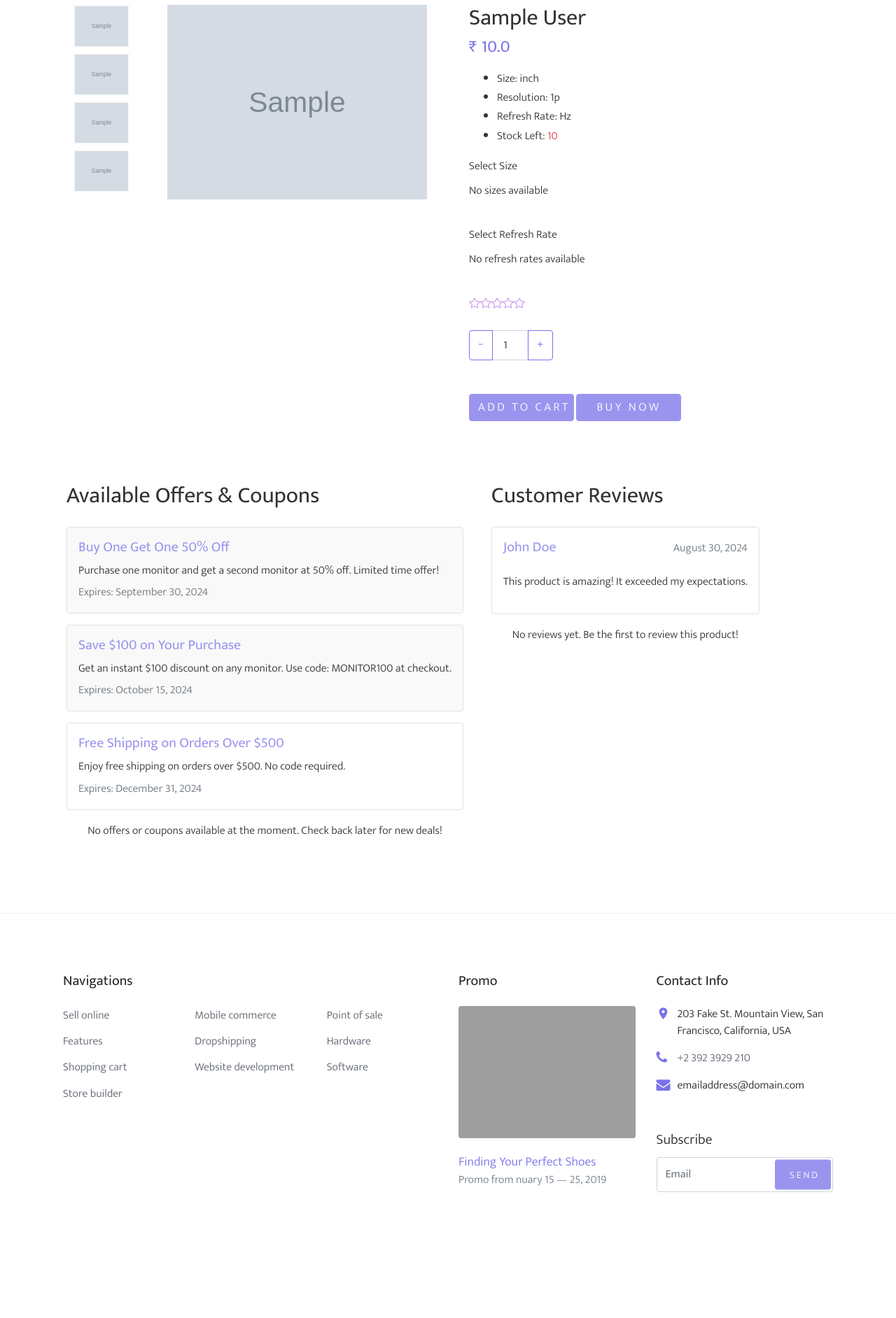
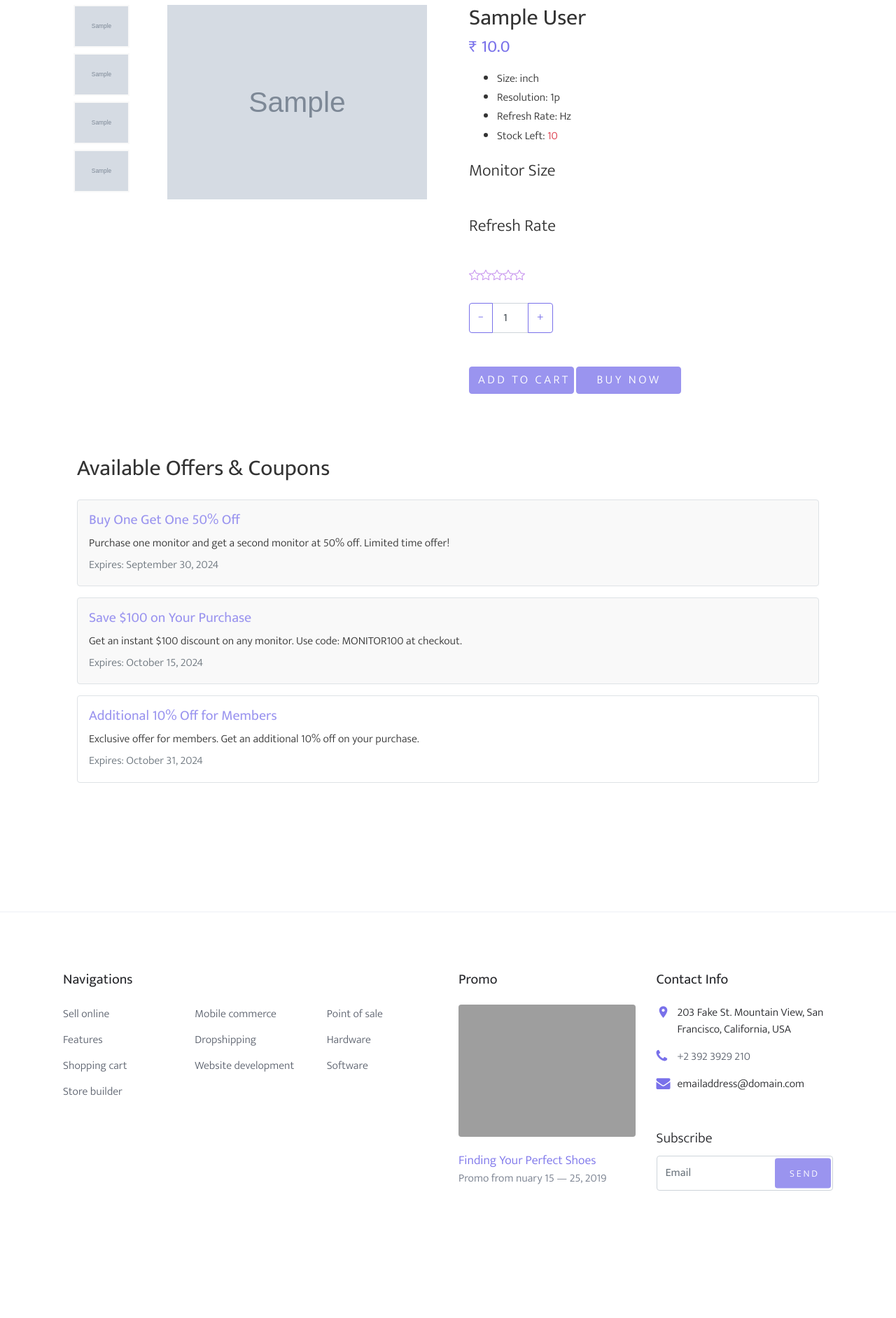
Before and after one commit to SahalSabith/Display-Hub, a Django app: page /product/1/ in a window 1280 px wide. Shown: the part 363-2247 px from the top of the page at 70% size. After the commit the page ends 2065 px from the top, so only its background shows below. Run offline with Django 5.2, Linux system fonts and the light colour scheme; tables that the repository leaves empty hold one stand-in row (values such as "Sample post"); grey boxes marked "Sample" are stand-in pictures; some libraries are stand-ins or nearby versions; some web fonts are replaced; grey boxes are pictures that could not be loaded.

Commit message:
half of varient setting  in productInfo

```diff
--- a/displayHub/shopping/views.py
+++ b/displayHub/shopping/views.py
@@ -1,5 +1,5 @@
 from django.shortcuts import render,redirect,HttpResponseRedirect,get_object_or_404
-from adminManagements.models import Products,Brand,Category,Size,RefreshRate
+from adminManagements.models import Products,Brand,Category,Size,RefreshRate,Varients
 from django.views.decorators.cache import never_cache
 from django.contrib.auth.decorators import login_required
 from django.core.paginator import Paginator
@@ -12,7 +12,8 @@
 from django.contrib import messages
 from django.db.models import Count
 from django.db import models
-
+import json
+from django.http import JsonResponse
 
 # Create your views here.
 @never_cache
@@ -94,19 +95,70 @@
     }
     return render(request, 'shop.html', context)
 
-
 @never_cache
-def productInfo(request,pId):
+def productInfo(request, pId):
     product = Products.objects.get(id=pId)
     varientSize = product.varient.values('size_id', 'size__size').distinct()
     varientRefreshRates = product.varient.values('refreshRate_id', 'refreshRate__refreshRate').distinct()
 
+    if request.method == 'POST':
+        try:
+            data = json.loads(request.body)
+            size = data.get('size')
+            refreshRate = data.get('refreshRate')
+
+            # Initialize response data
+            responseData = {}
+
+            # Get refresh rates related to the selected size
+            if size:
+                refreshRatesForSize = Varients.objects.filter(
+                    size_id=size,
+                    product=product
+                ).values('refreshRate_id', 'refreshRate__refreshRate').distinct()
+
+                responseData['refreshRates'] = list(refreshRatesForSize)
+
+            # Get sizes related to the selected refresh rate
+            if refreshRate:
+                sizesForRefreshRate = Varients.objects.filter(
+                    refreshRate_id=refreshRate,
+                    product=product
+                ).values('size_id', 'size__size').distinct()
+
+                responseData['size'] = list(sizesForRefreshRate)
+
+            # Get the variant based on size and refresh rate (if both are selected)
+            if size and refreshRate:
+                selectedVarient = Varients.objects.filter(
+                    size_id=size,
+                    refreshRate_id=refreshRate,
+                    product=product
+                ).first()
+
+                if selectedVarient:
+                    responseData.update({
+                        'price': selectedVarient.price,
+                        'size': selectedVarient.size.size,
+                        'refreshRate': selectedVarient.refreshRate.refreshRate,
+                        'stock': selectedVarient.stock
+                    })
+                else:
+                    responseData['error'] = 'No matching variant found.'
+
+            return JsonResponse(responseData)
+
+        except json.JSONDecodeError:
+            return JsonResponse({'error': 'Invalid request format'}, status=400)
+
+    # For GET requests, return initial data
     context = {
         'product': product,
         'varientSize': varientSize,
-        'varientRefreshRates': varientRefreshRates,
+        'varientRefreshRates': varientRefreshRates
     }
-    return render(request,'productInfo.html',context)
+    return render(request, 'productInfo.html', context)
+
 
 @never_cache
 @login_required(login_url='/signIn')
--- a/displayHub/templates/productInfo.html
+++ b/displayHub/templates/productInfo.html
@@ -27,7 +27,7 @@
         max-width: 100%;
     }
 
-    .main-image:hover{
+    .main-image:hover {
         border: 1px dotted black;
     }
 
@@ -84,30 +84,26 @@
     .d-flex {
         margin-bottom: 20px;
     }
-    .variant-select-box {
-      display: inline-block;
-      padding: 10px;
-      margin: 5px;
-      border: 2px solid var(--primary-color);
-      border-radius: 5px;
-      cursor: pointer;
-      text-align: center;
-      font-weight: bold;
-      color: var(--primary-color);
-      background-color: transparent;
-      transition: background-color 0.3s, color 0.3s, border-color 0.3s;
+    .filter-options {
+        margin-bottom: 20px;
     }
 
-  .variant-select-box.active {
-      background-color: var(--primary-color);
-      color: #fff;
-      border-color: var(--primary-color);
+    .horizontal-options {
+        display: flex;
+        flex-wrap: wrap;
     }
 
-  .variant-select-box:hover {
-      background-color: var(--primary-color);
-      color: #fff;
-      border-color: var(--primary-color);
+    .option-item {
+        margin-right: 15px;
+        margin-bottom: 10px;
+    }
+
+    .option-item input[type="radio"] {
+        margin-right: 5px;
+    }
+
+    .option-item label {
+        font-size: 0.9em; /* Adjust font size to make labels smaller */
     }
 </style>
 
@@ -138,41 +134,38 @@
             <!-- Product Information Section -->
             <div class="col-md-6 product-info-section">
                 <h2>{{ product.name }}</h2>
-                <p><strong class="text-primary h4">₹ {{ product.varient.first.price }}</strong></p>
+                <p><strong id="price" class="text-primary h4">₹ {{ product.varient.first.price }}</strong></p>
                 <ul>
-                    <li>Size: {{ product.varient.first.size.size }} inch</li>
+                    <li id="size">Size: {{ product.varient.first.size.size }} inch</li>
                     <li>Resolution: {{ product.resolution }}p</li>
-                    <li>Refresh Rate: {{ product.varient.first.refreshRate.refreshRate }}Hz</li>
-                    <li>Stock Left: <span class="text-danger">{{ product.varient.first.stock }}</span></li>
+                    <li id="refreshRate">Refresh Rate: {{ product.varient.first.refreshRate.refreshRate }}Hz</li>
+                    <li id="stock">Stock Left: <span class="text-danger">{{ product.varient.first.stock }}</span></li>
                 </ul>
 
                 <!-- Variant Selection -->
-                <div class="mb-3">
-                    <label class="form-label">Select Size</label>
-                    <div id="sizeSelect" class="d-flex flex-wrap">
+                <div class="filter-options horizontal-options">
+                        <legend>Monitor Size</legend>
+                        <div id="sizeOptions" class="option-item">
                             {% for size in varientSize %}
-                        <div class="variant-select-box" data-value="{{ size.size_id }}">
-                        {{ size.size__size }} inch
+                            <div class="option-item">
+                                <input type="radio" id="size-{{ size.size_id }}" name="monitorSize" value="{{size.size_id}}" />
+                                <label for="size-{{ size.size_id }}">{{size.size__size}} inches</label>
                             </div>
-                    {% empty %}
-                        <p>No sizes available</p>
                             {% endfor %}
                         </div>
                 </div>
 
-                <div class="mb-3">
-                    <label class="form-label">Select Refresh Rate</label>
-                    <div id="refreshRateSelect" class="d-flex flex-wrap">
-                    {% for refreshRate in varientRefreshRates %}
-                        <div class="variant-select-box" data-value="{{ refreshRate.refreshRate_id }}">
-                        {{ refreshRate.refreshRate__refreshRate }}Hz
+                <div class="filter-options horizontal-options">
+                    <legend>Refresh Rate</legend>
+                    <div id="refreshRateOptions" class="option-item">
+                        {% for refreshrate in varientRefreshRates %}
+                        <div class="option-item">
+                            <input type="radio" id="refresh-{{ refreshrate.refreshRate_id }}" name="refreshRate" value="{{ refreshrate.refreshRate_id }}" />
+                            <label for="refresh-{{ refreshrate.refreshRate_id }}">{{ refreshrate.refreshRate__refreshRate }} Hz</label>
                         </div>
-                    {% empty %}
-                        <p>No refresh rates available</p>
                         {% endfor %}
                     </div>
                 </div>
-
 
                 <!-- Customer Reviews -->
                 <div class="star-rating d-flex">
@@ -203,6 +196,8 @@
                     </form>
                 </div>
             </div>
+        </div>
+
         <!-- Offers and Coupons Section -->
         <section id="offers-coupons" class="my-5">
             <div class="container">
@@ -219,31 +214,9 @@
                         <p class="text-muted mb-0">Expires: October 15, 2024</p>
                     </div>
                     <div class="coupon mb-3 p-3 border rounded">
-                        <h5 class="mb-2">Free Shipping on Orders Over $500</h5>
-                        <p class="mb-1">Enjoy free shipping on orders over $500. No code required.</p>
-                        <p class="text-muted mb-0">Expires: December 31, 2024</p>
-                    </div>
-                    <div class="no-offers text-center">
-                        <p>No offers or coupons available at the moment. Check back later for new deals!</p>
-                    </div>
-                </div>
-            </div>
-        </section>
-
-        <!-- Customer Reviews Section -->
-        <section id="reviews" class="my-5">
-            <div class="container">
-                <h2 class="mb-4">Customer Reviews</h2>
-                <div class="reviews-list">
-                    <div class="review mb-3 p-3 border rounded">
-                        <div class="d-flex justify-content-between">
-                            <h5 class="mb-1">John Doe</h5>
-                            <span class="text-muted">August 30, 2024</span>
-                        </div>
-                        <p>This product is amazing! It exceeded my expectations.</p>
-                    </div>
-                    <div class="no-reviews text-center">
-                        <p>No reviews yet. Be the first to review this product!</p>
+                        <h5 class="mb-2">Additional 10% Off for Members</h5>
+                        <p class="mb-1">Exclusive offer for members. Get an additional 10% off on your purchase.</p>
+                        <p class="text-muted mb-0">Expires: October 31, 2024</p>
                     </div>
                 </div>
             </div>
@@ -252,33 +225,136 @@
 </div>
 
 <script>
-    function updateMainImage(imageUrl) {
+    function updateMainImage(src) {
         const mainImage = document.getElementById('mainImage');
-        mainImage.src = imageUrl;
+        mainImage.src = src;
     }
 
     function zoomImage(event) {
-        const mainImage = document.getElementById('mainImage');
-        const rect = mainImage.getBoundingClientRect();
-        const x = event.clientX - rect.left;
-        const y = event.clientY - rect.top;
-
-        mainImage.classList.add('zoomed');
-        const xPercent = (x / mainImage.width) * 100;
-        const yPercent = (y / mainImage.height) * 100;
-        mainImage.style.transformOrigin = `${xPercent}% ${yPercent}%`;
+        const img = event.target;
+        img.classList.add('zoomed');
     }
 
     function resetZoom() {
-        const mainImage = document.getElementById('mainImage');
-        mainImage.classList.remove('zoomed');
-        mainImage.style.transformOrigin = 'center center';
+        const img = document.getElementById('mainImage');
+        img.classList.remove('zoomed');
     }
-    document.querySelectorAll('.variant-select-box').forEach(box => {
-        box.addEventListener('click', function() {
-            this.parentNode.querySelectorAll('.variant-select-box').forEach(b => b.classList.remove('active'));
-            this.classList.add('active');
+    document.addEventListener('DOMContentLoaded', () => {
+    const sizeOptions = document.getElementById('sizeOptions');
+    const refreshRateOptions = document.getElementById('refreshRateOptions');
+    const priceElement = document.getElementById('price');
+    const sizeElement = document.getElementById('size');
+    const refreshRateElement = document.getElementById('refreshRate');
+    const stockElement = document.getElementById('stock');
+
+    // Function to send selected size and refresh rate to the backend
+    function sendSelection() {
+        const size = document.querySelector('input[name="monitorSize"]:checked')?.value;
+        const refreshRate = document.querySelector('input[name="refreshRate"]:checked')?.value;
+        const pId = "{{ product.id }}";  // Assuming product ID is available in the template
+
+        fetch(`/product/${pId}/`, {
+            method: 'POST',
+            headers: {
+                "Content-Type": "application/json",
+                "X-CSRFToken": "{{ csrf_token }}"
+            },
+            body: JSON.stringify({ size: size, refreshRate: refreshRate })
+        })
+        .then(response => response.json())
+        .then(data => {
+            if (data.error) {
+                alert(data.error);
+            } else {
+                // Update price, size, refresh rate, stock based on the selected variant
+                if (data.price) {
+                    priceElement.textContent = `₹ ${data.price}`;
+                    sizeElement.textContent = `Size: ${data.size} inch`;
+                    refreshRateElement.textContent = `Refresh Rate: ${data.refreshRate} Hz`;
+                    stockElement.textContent = `Stock Left: ${data.stock}`;
+                }
+
+                // Update refresh rate options if available
+                if (data.refreshRates) {
+                    refreshRateOptions.innerHTML = '';  // Clear existing options
+                    data.refreshRates.forEach(rate => {
+                        const input = document.createElement('input');
+                        input.type = 'radio';
+                        input.id = `refresh-${rate.refreshRate_id}`;
+                        input.name = 'refreshRate';
+                        input.value = rate.refreshRate_id;
+
+                        const label = document.createElement('label');
+                        label.htmlFor = input.id;
+                        label.textContent = `${rate.refreshRate__refreshRate} Hz`;
+
+                        refreshRateOptions.appendChild(input);
+                        refreshRateOptions.appendChild(label);
                     });
+                }
+
+                // Update size options if available
+                if (data.size) {
+                    sizeOptions.innerHTML = '';  // Clear existing options
+                    data.size.forEach(size => {
+                        const input = document.createElement('input');
+                        input.type = 'radio';
+                        input.id = `size-${size.size_id}`;
+                        input.name = 'monitorSize';
+                        input.value = size.size_id;
+
+                        const label = document.createElement('label');
+                        label.htmlFor = input.id;
+                        label.textContent = `${size.size__size} inches`;
+
+                        sizeOptions.appendChild(input);
+                        sizeOptions.appendChild(label);
                     });
+                }
+            }
+        })
+        .catch(error => {
+            console.error('Error:', error);
+        });
+    }
+
+    // Add event listeners to trigger sendSelection on size or refresh rate selection
+    sizeOptions.addEventListener('change', sendSelection);
+    refreshRateOptions.addEventListener('change', sendSelection);
+});
+
+function fetchVariantDetails() {
+    let sizeId = document.getElementById('sizeSelect').value;
+    let refreshRateId = document.getElementById('refreshRateSelect').value;
+
+    if (sizeId && refreshRateId) {
+        fetch(`/product/{{ product.id }}/variant-info/`, {
+            method: 'POST',
+            headers: {
+                'Content-Type': 'application/json',
+                'X-CSRFToken': '{{ csrf_token }}'
+            },
+            body: JSON.stringify({ sizeId: sizeId, refreshRateId: refreshRateId })
+        })
+        .then(response => response.json())
+        .then(data => {
+            if (data.success) {
+                document.getElementById('variantDetails').innerHTML =
+                    `Price: ${data.price}<br>
+                    Stock: ${data.stock}<br>
+                    Resolution: ${data.resolution}<br>
+                    Refresh Rate: ${data.refreshRate}`;
+                document.getElementById('errorMessage').style.display = 'none';
+            } else {
+                document.getElementById('errorMessage').style.display = 'block';
+                document.getElementById('variantDetails').innerHTML = '';
+            }
+        })
+        .catch(error => console.error('Error:', error));
+    } else {
+        document.getElementById('errorMessage').style.display = 'none';
+        document.getElementById('variantDetails').innerHTML = '';
+    }
+}
 </script>
 {% endblock %}
```
Lines whose indentation alone changed are shown as unchanged.
